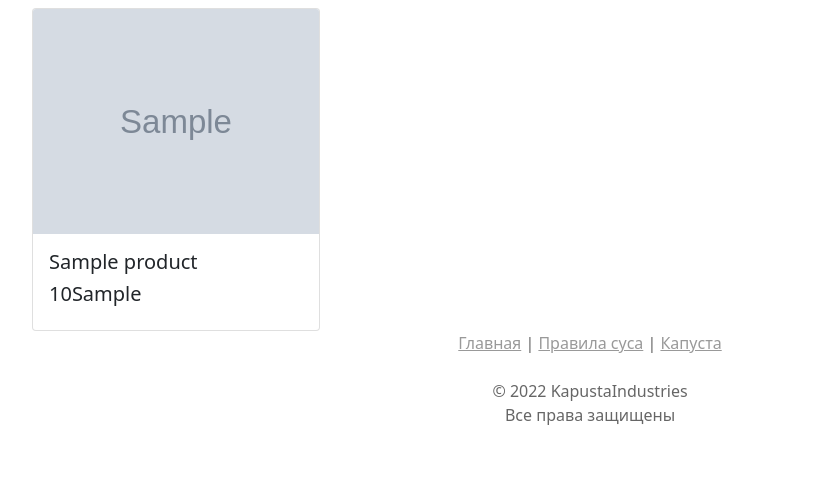
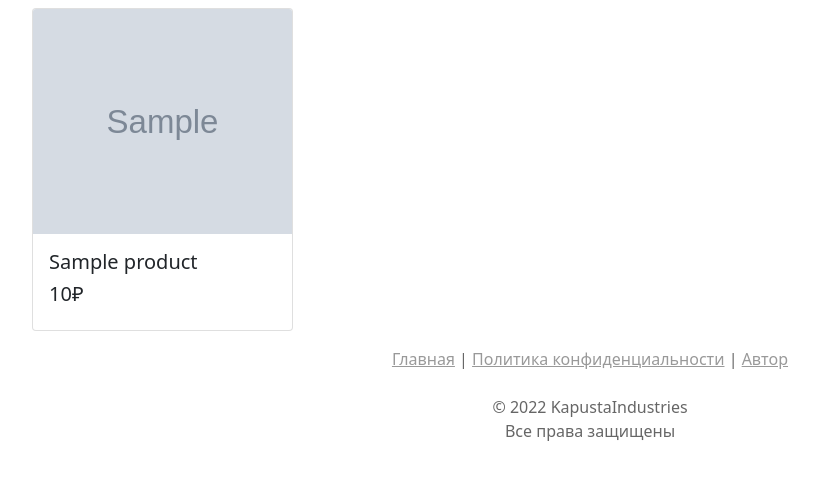
Before and after one commit to Kapusta-fairy/WebSite-Market, a Django app: page / in a window 1280 px wide. Shown: the part 57-537 px from the top of the page, without its empty margins (50-869 px from the left). Run offline with Django 4.2, Linux system fonts and the light colour scheme; tables that the repository leaves empty hold one stand-in row (values such as "Sample post"); grey boxes marked "Sample" are stand-in pictures; some libraries are stand-ins or nearby versions.

Commit message:
minor refactor

```diff
--- a/market/cart/views.py
+++ b/market/cart/views.py
@@ -36,8 +36,7 @@ def cart_remove(request, id):
 def cart_detail(request):
     context = {'cart': Cart(request),
                'total': Cart(request).get_total_price(),
-               'currency': '₽',
-               'title': 'корзина',
+               'title': 'Корзина',
                'payment': Payment.objects.all(),
                'delivery': Delivery.objects.all(),
                'form': SellForm,
--- a/market/shop/models.py
+++ b/market/shop/models.py
@@ -13,7 +13,6 @@ class Products(models.Model):
     category = models.ForeignKey('Categories', on_delete=models.PROTECT, verbose_name='Категория')
     price = models.IntegerField(verbose_name='Цена')
     discount = models.IntegerField(verbose_name='Скидка', blank=True, null=True)
-    currency_char = models.ForeignKey('Currency', on_delete=models.PROTECT, verbose_name='Валюта')
     contacts = models.CharField(max_length=40, verbose_name='Контакты')
     total_purchased = models.IntegerField(verbose_name='Всего куплено', default=0)
 
--- a/market/shop/templates/shop/products_detail.html
+++ b/market/shop/templates/shop/products_detail.html
@@ -22,10 +22,10 @@
             <div class="col">
                 <h3>{{ product.name }}</h3>
                 {% if product.discount %}
-                <h6><s>{{ product.price }}{{ product.currency_char }}</s></h6>
-                <h4>{{ product.discount }}{{ product.currency_char }}</h4>
+                <h6><s>{{ product.price }}₽</s></h6>
+                <h4>{{ product.discount }}₽</h4>
                 {% else %}
-                <h5>{{ product.price }}{{ product.currency_char }}</h5>
+                <h5>{{ product.price }}₽</h5>
                 {% endif %}
                 <p>{{ product.description }}</p>
                 {% if reviews %}
--- a/market/shop/templates/shop/products_list.html
+++ b/market/shop/templates/shop/products_list.html
@@ -11,15 +11,20 @@
             {% if object_list %}
             {% for product in object_list %}
             <div class="col">
-                <div class="card" style="width: 18rem;">
+                {% if product.discount %}
+                <div class="card border-warning mb-3" style="max-width: 18rem;">
+                    {% else %}
+                    <div class="card text-bg-light mb-3" style="max-width: 18rem;">
+                        {% endif %}
                         <a href="{% url 'detail' product.slug %}">
-                        <img src="{{ product.photo.url }}" class="card-img-top" alt="" height="225"></a>
+                            <img src="{{ product.photo.url }}" class="card-img-top" alt="" height="225">
+                        </a>
                         <div class="card-body">
                             <h5 class="card-title">{{ product.name }}</h5>
                             {% if product.discount %}
-                        <h5 class="card-title">Скидка! {{ product.discount }}{{ product.currency_char }}</h5>
+                            <h5>{{ product.discount }}₽</h5>
                             {% else %}
-                        <h5 class="card-title">{{ product.price }}{{ product.currency_char }}</h5>
+                            <h5>{{ product.price }}₽</h5>
                             {% endif %}
                         </div>
                     </div>
@@ -31,4 +36,5 @@
             </div>
         </div>
     </div>
+</div>
 {% endblock %}
--- a/market/templates/base.html
+++ b/market/templates/base.html
@@ -41,9 +41,9 @@
     <div style="text-align: center; color: #666; font-size: 16px;">
         <a style="color: #999;" href="{% url 'promout' %}">Главная</a>
         |
-        <a style="color: #999;" href="{% url 'politics' 1 %}">Правила суса</a>
+        <a style="color: #999;" href="{% url 'politics' 1 %}">Политика конфиденциальности</a>
         |
-        <a style="color: #999;" href="https://vk.com/kapystageniy">Капуста</a>
+        <a style="color: #999;" href="https://vk.com/kapystageniy">Автор</a>
         <br/><br/>
         &copy; 2022 KapustaIndustries <br/>
         Все права защищены
--- a/market/user_products/forms.py
+++ b/market/user_products/forms.py
@@ -6,7 +6,7 @@ from shop.models import Products
 class ProductsForm(forms.ModelForm):
     class Meta:
         model = Products
-        fields = ['name', 'slug', 'photo', 'description', 'color', 'category', 'currency_char', 'price', 'discount',
+        fields = ['name', 'slug', 'photo', 'description', 'color', 'category', 'price', 'discount',
                   'contacts']
         help_texts = {'slug': 'Эта надпись будет в ссылке на страницу товара'}
         widgets = {'name': forms.TextInput(attrs={'class': 'form-control'}),
@@ -16,7 +16,6 @@ class ProductsForm(forms.ModelForm):
                    'category': forms.Select(attrs={'class': 'form-control'}),
                    'price': forms.TextInput(attrs={'class': 'form-control'}),
                    'discount': forms.TextInput(attrs={'class': 'form-control'}),
-                   'currency_char': forms.Select(attrs={'class': 'form-control'}),
                    'photo': forms.FileInput(attrs={'class': 'form-control'}),
                    'contacts': forms.TextInput(attrs={'class': 'form-control'})
                    }
```
Also changed, not shown: market/cart/templates/cart/detail.html (+3 -4 lines), market/review/migrations/0002_alter_review_product.py (added), market/shop/migrations/0002_remove_products_currency_char_products_contacts_and_more.py (added). Lines whose indentation alone changed are shown as unchanged.
